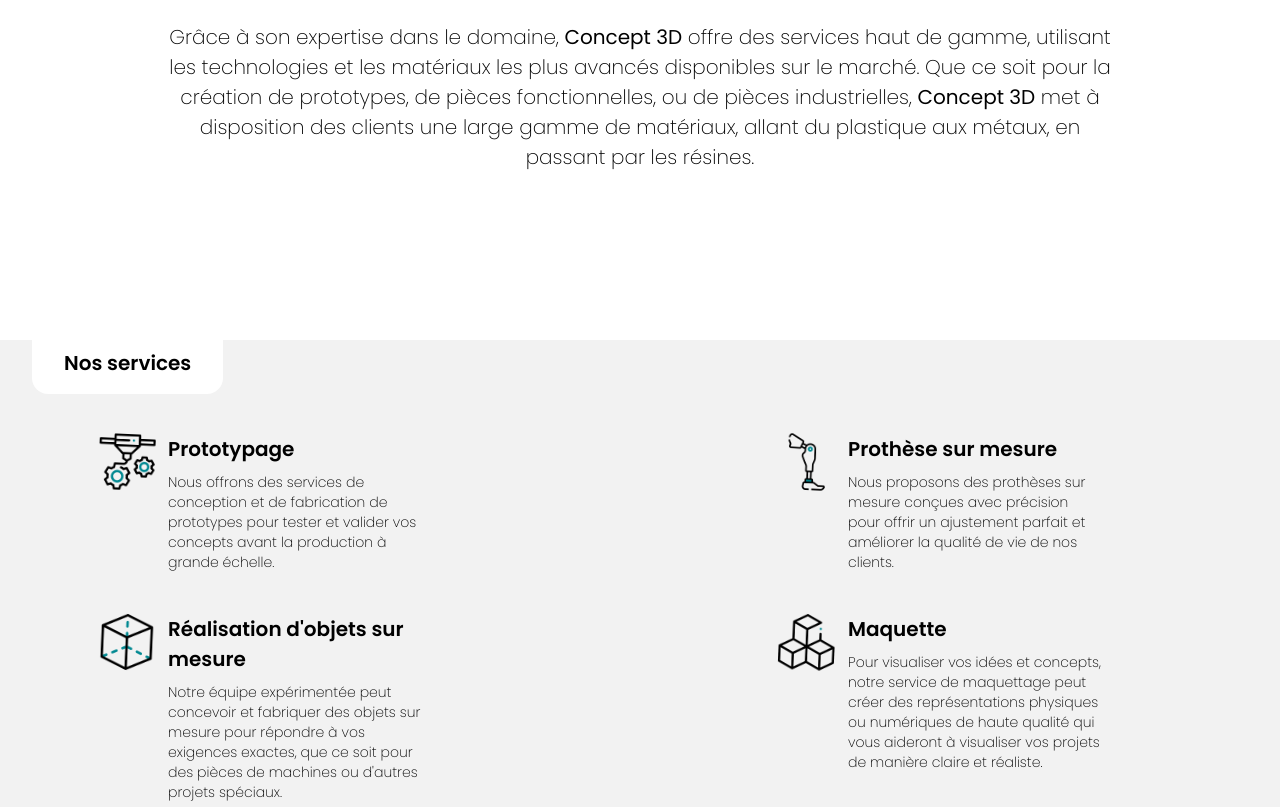
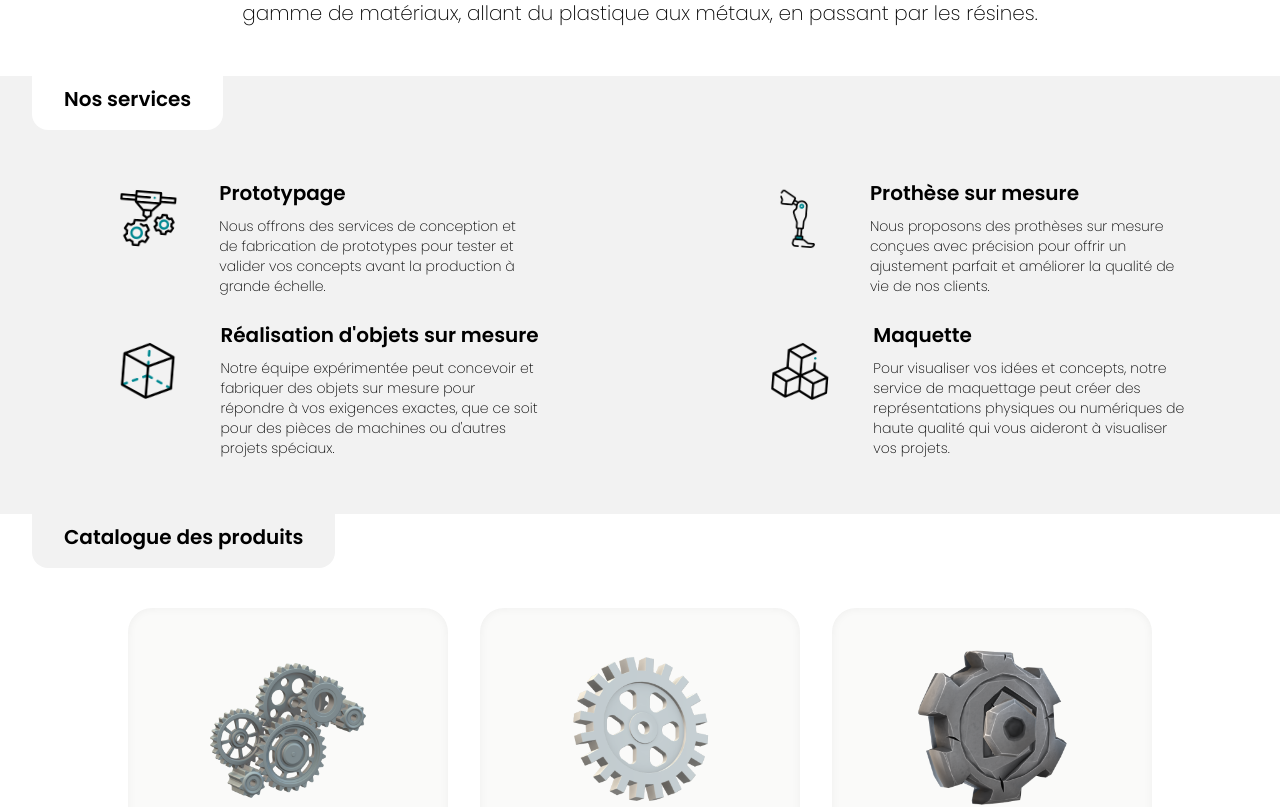
Before and after one commit to RaniaSbr/Concept3D, a React (Create React App) app in the folder my-app/: page / in a window 1280 px wide. Shown: the part 1180-1987 px from the top of the page. Built offline with nearby package versions, Linux system fonts and the light colour scheme.

Commit message:
services finished

```diff
--- a/my-app/src/Components/A_propos.js
+++ b/my-app/src/Components/A_propos.js
@@ -7,7 +7,7 @@
         style={{ backgroundColor: couleur }}
         className="ml-8 py-2 px-8 w-fit rounded-bl-2xl rounded-br-2xl"
       >
-        <p> {texte}</p>
+        <p className=""> {texte}</p>
       </div>
     </div>
   );
--- a/my-app/src/Components/Navbar.js
+++ b/my-app/src/Components/Navbar.js
@@ -21,6 +21,7 @@
     catalogue: useRef(null),
     contact: useRef(null),
   };
+
   useEffect(() => {
     const handleScroll = () => {
       if (navRef.current) {
@@ -46,9 +47,9 @@
   }, [sectionsRef]);
 
   return (
-    <header className="h-30 flex items-center justify-between font-medium bg-white shadow-md">
+    <header className="h-30 flex items-center justify-between relative font-medium bg-white shadow-md">
       <a href="/" className="flex items-center">
-        <img className="logoC" src="./Assets/Logo.png" alt="" />
+        <img className="logoC" src="./Assets/Logo.png" alt="Logo" />
         <div className="oncept3d mb-2">
           <p className="oncept">oncept</p>
           <a href="/">
@@ -56,7 +57,7 @@
           </a>
         </div>
       </a>
-      <nav className="hidden md:flex">
+      <nav className="hidden md:flex flex-1 justify-center">
         <ul className="flex gap-5">
           {sections.map((section) => (
             <li key={section.id}>
@@ -72,19 +73,10 @@
           ))}
         </ul>
       </nav>
-      <div className="md:hidden">
-        <Hamburger
-          toggled={isOpen}
-          toggle={setOpen}
-          onToggle={(toggled) => {
-            setIsMenuOpen(toggled);
-          }}
-          color="grey"
-        />
-      </div>
+
       {isOpen && isMenuOpen && (
-        <div className="fixed top-0 right-0 w-screen h-screen bg-white/80">
-          <ul className="grid mt-[334px] gap-5 font-bold h-3/4 w-[100] justify-items-center rounded-b-3xl content-center bg-white/80 shadow-xl backdrop-blur-md">
+        <div className="fixed top-0 right-0 md:hidden w-screen h-screen bg-white/80 z-50">
+          <ul className="grid mt-20 gap-5 font-bold h-3/4 w-full justify-items-center rounded-b-3xl content-center bg-white/80 shadow-xl backdrop-blur-md">
             {sections.map((section) => (
               <li key={section.id}>
                 <NavLink
@@ -103,9 +95,19 @@
           </ul>
         </div>
       )}
-      <NavLink to="/Devis" className="devis-btn">
+      <NavLink to="/Devis" className="devis-btn hidden md:block">
         {"Obtenir un devis "}
       </NavLink>
+      <div className="md:hidden" style={{ zIndex: 1000 }}>
+        <Hamburger
+          toggled={isOpen}
+          toggle={setOpen}
+          onToggle={(toggled) => {
+            setIsMenuOpen(toggled);
+          }}
+          color="grey"
+        />
+      </div>
     </header>
   );
 }
--- a/my-app/src/Components/Service.js
+++ b/my-app/src/Components/Service.js
@@ -5,13 +5,13 @@
 function Service({ title, text, imageUrl }) {
   return (
     <div className="">
-      <div className="grid grid-cols-2 justify-items-center  content-center  w-[50vw]">
-        <div className="moving-image-container gap-3 flex ">
+      <div className="flex  items-center gap-5 justify-center ">
+        <div className="moving-image-container   flex items-start gap-0 justify-center">
           <img src={imageUrl} alt="" className="moving-image h-14" />
-          <div className="grid">
-            <p>{title}</p>
-            <p className=" font-light text-sm w-[20vw]">{text}</p>
-          </div>
+        </div>
+        <div className="grid w-1/2">
+          <p>{title}</p>
+          <p className=" font-light text-sm ">{text}</p>
         </div>
       </div>
     </div>
--- a/my-app/src/Components/Services.js
+++ b/my-app/src/Components/Services.js
@@ -5,9 +5,10 @@
 
 function Services(params) {
   return (
-    <div className="bg-whitie h-[100vh] grid justify-items-center gap-10 content-start">
+    <div className="bg-whitie grid justify-items-center content-center  ">
       <Propos texte="Nos services" couleur="white"></Propos>
-      <div className="grid grid-cols-2 justify-items-center gap-20 content-center  w-[100vw]">
+      <div className=" grid justify-items-center content-center gap-4  py-12 ">
+        <div className="md:flex grid gap-4">
           <Service
             title="Prototypage"
             text="Nous offrons des services de conception et de fabrication de prototypes pour tester et valider vos concepts avant la production à grande échelle."
@@ -20,6 +21,9 @@
               de nos clients."
             imageUrl="./Assets/prosthesis.png"
           />
+        </div>
+        <div className="md:flex grid gap-4">
+          {" "}
           <Service
             title="Réalisation d'objets sur mesure"
             text="Notre équipe expérimentée peut concevoir et fabriquer des objets
@@ -32,10 +36,10 @@
             title="Maquette"
             text=" Pour visualiser vos idées et concepts, notre service de maquettage
               peut créer des représentations physiques ou numériques de haute
-              qualité qui vous aideront à visualiser vos projets de manière
-              claire et réaliste."
+              qualité qui vous aideront à visualiser vos projets."
             imageUrl="./Assets/cubes.png"
           />
+        </div>
       </div>
     </div>
   );
--- a/my-app/src/Components/Us.js
+++ b/my-app/src/Components/Us.js
@@ -2,18 +2,18 @@
 import Propos from "./A_propos";
 function Us(params) {
   return (
-    <div className="grid h-[90vh] ">
+    <div className="grid  ">
       <Propos texte="A propos de nous" couleur="#f2f2f2"></Propos>
-      <div className="grid  justify-items-center align-center h-3/4">
-        <p className="font-light w-3/4 text-center">
+      <div className="grid gap-4 justify-items-center align-center py-10 px-20">
+        <p className="font-light text-md   text-center">
           <strong>Concept 3D</strong>, fondée en 2023 à Oran, est une entreprise
           spécialisée dans les services d'impression 3D. Elle propose une gamme
           complète de solutions d'impression 3D professionnelles, permettant aux
           clients de concrétiser leurs idées et leurs projets de manière
           efficace et innovante.
         </p>
-        <p className="font-light w-3/4 text-center">
-          Grâce à son expertise dans le domaine, <strong>Concept 3D</strong>{" "}
+        <p className=" font-light   text-center ">
+          Grâce à notre expertise dans le domaine, <strong>Concept 3D</strong>{" "}
           offre des services haut de gamme, utilisant les technologies et les
           matériaux les plus avancés disponibles sur le marché. Que ce soit pour
           la création de prototypes, de pièces fonctionnelles, ou de pièces
```
Also changed, not shown: 1 other file (tests, documents, lock files or other folders). Lines whose indentation alone changed are shown as unchanged.
